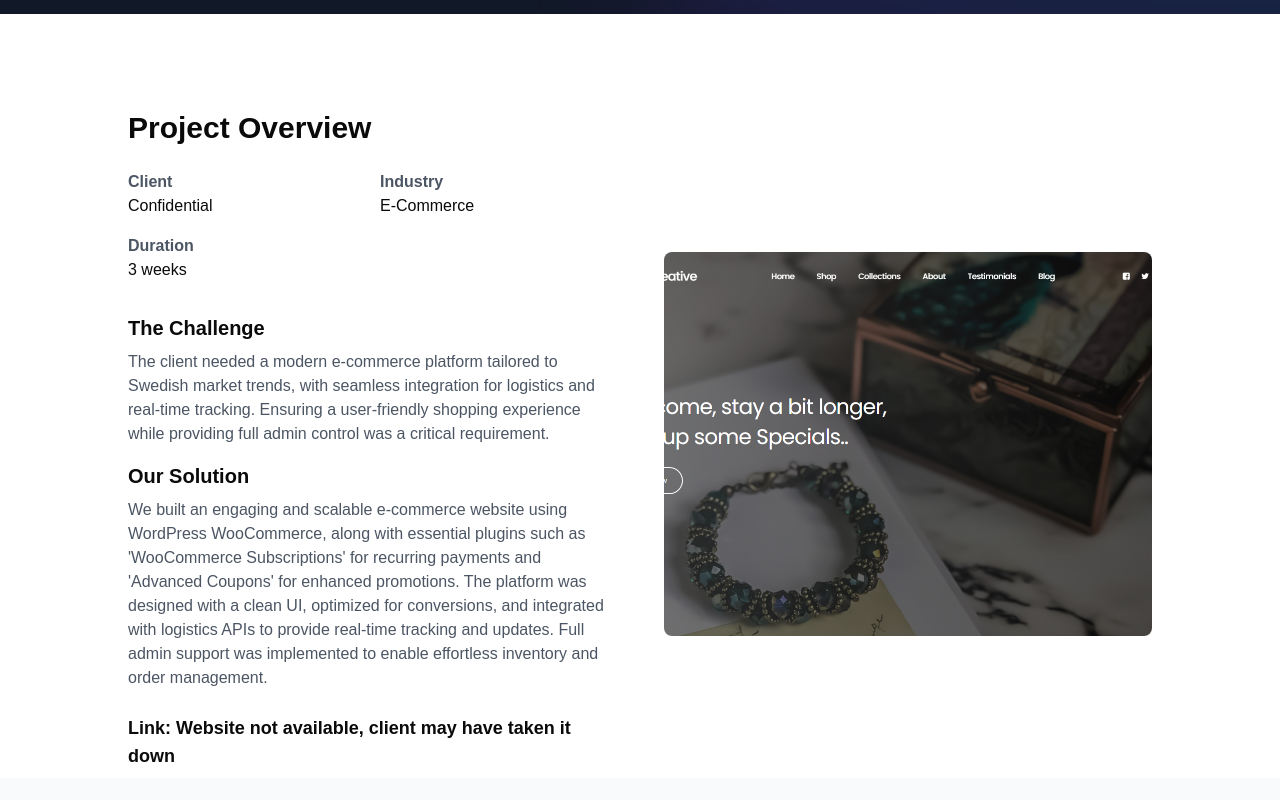
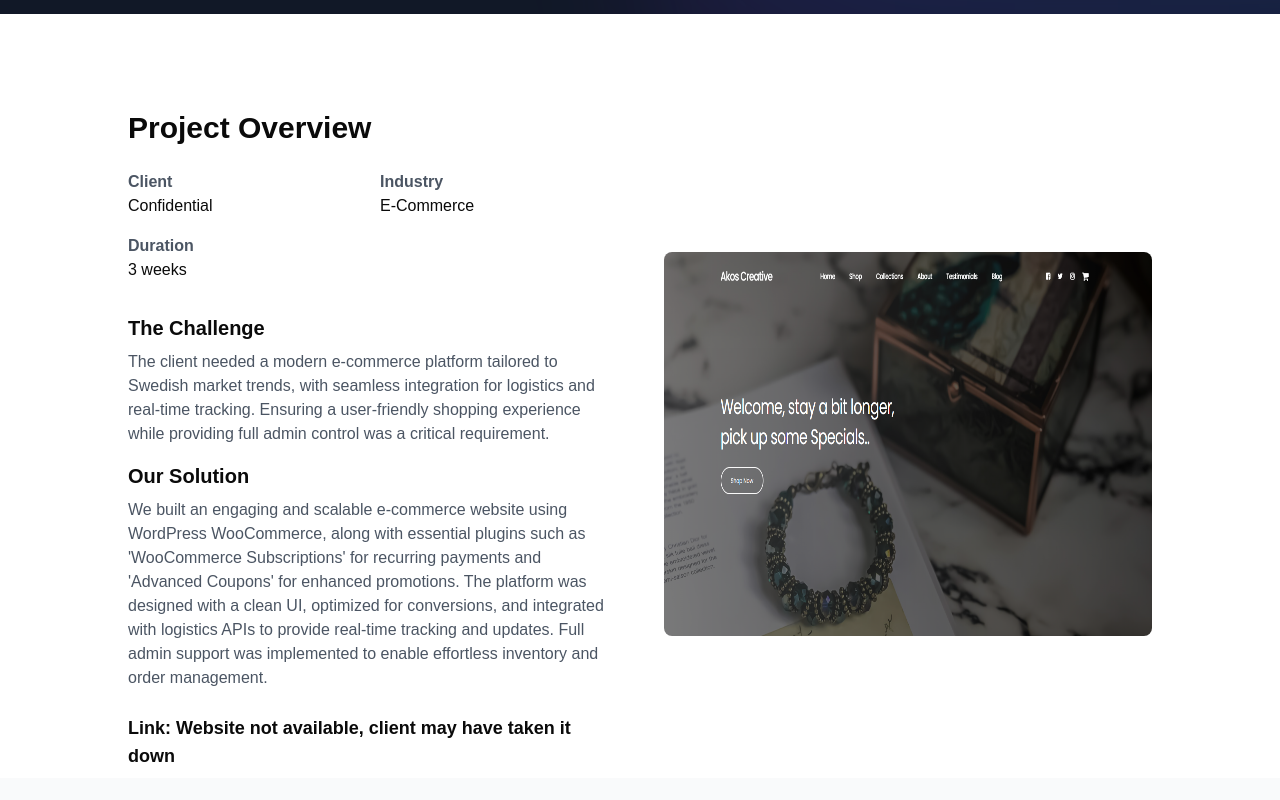
Before and after one commit to maazmasood/ITCompany-Portfolio-website, a Next.js app: page /case-studies/akosCreative-futureascend in a window 1280 px wide. Shown: the part 406-1206 px from the top of the page. Built offline with nearby package versions, Linux system fonts and the light colour scheme.

Commit message:
cover images fixed in casestudies slug

```diff
--- a/app/case-studies/[slug]/page.tsx
+++ b/app/case-studies/[slug]/page.tsx
@@ -112,7 +112,6 @@ export default function CaseStudyPage({ params }: { params: { slug: string } })
     src={caseStudy.image}
     alt={caseStudy.title}
     layout="fill"
-    className="object-cover"
   />
 
 </div>
```
